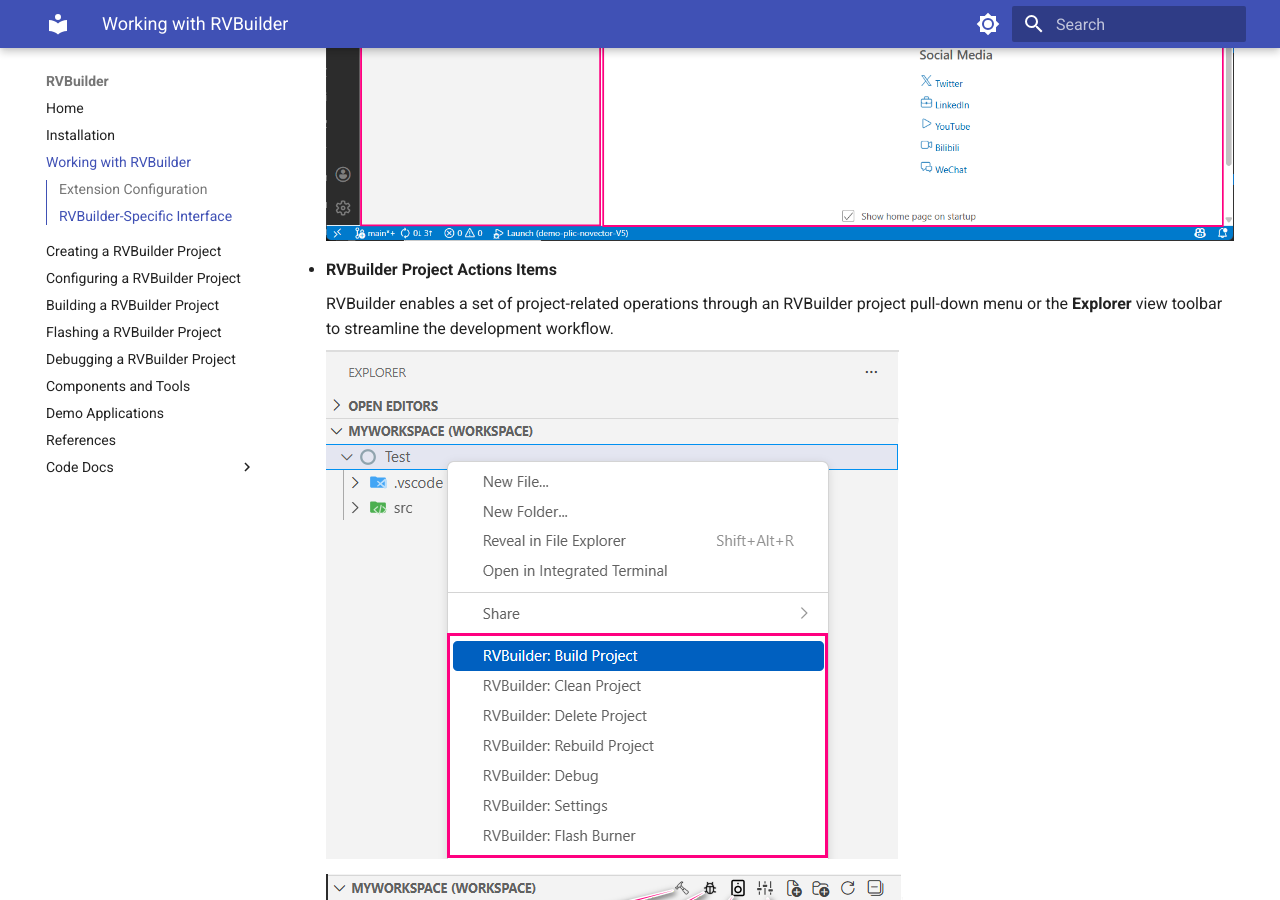
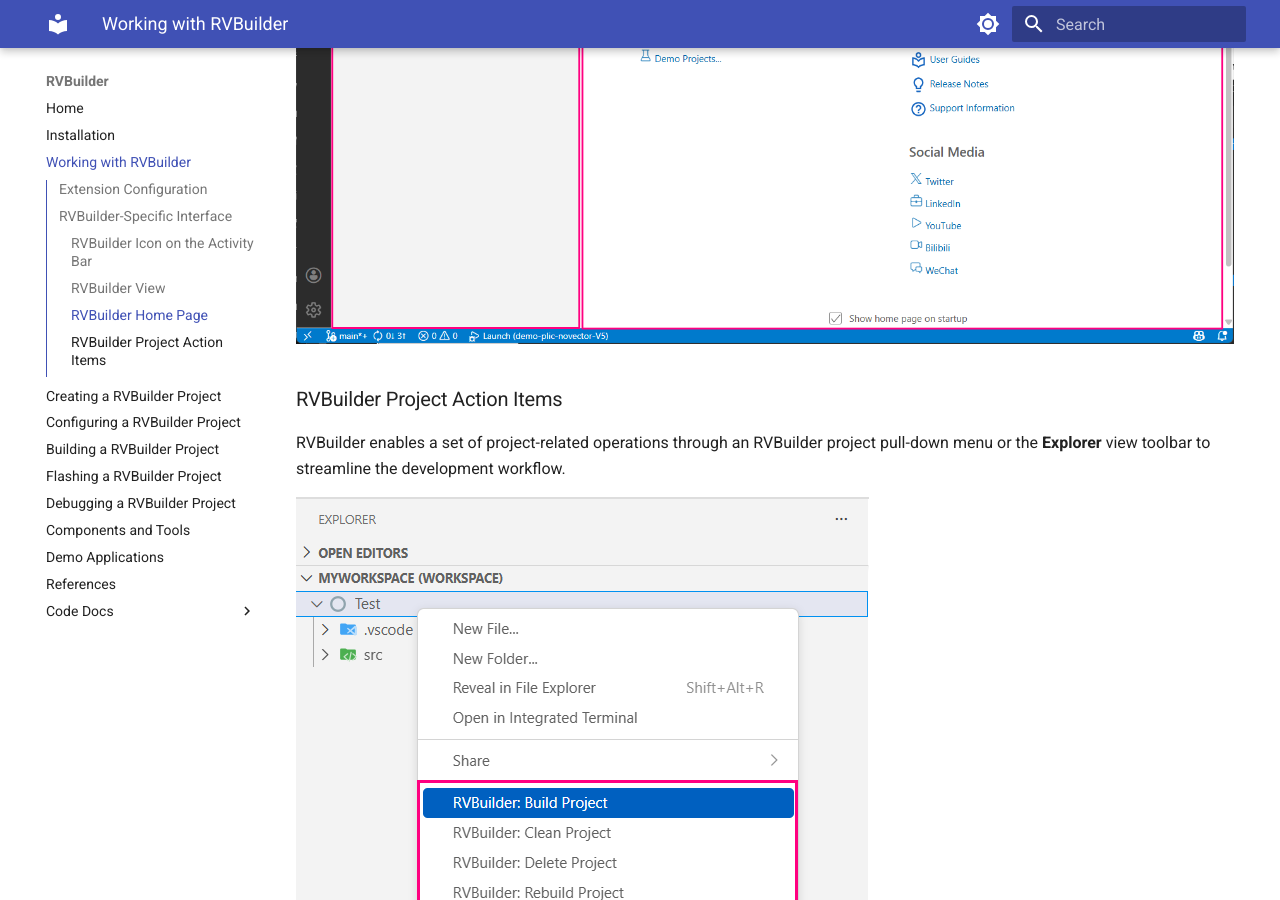
Before and after one commit to obscuredarling/qwpo4578, an MkDocs documentation site: the page built from docs/working.md, in a window 1280 px wide and 900 px high, scrolled down 1953 px. Built offline with MkDocs 1.6.1 and Material for MkDocs 9.7.7, drawn with Linux system fonts in a browser that asks for light colours.

Commit message:
Added "Adding RVBuilder Settings" descriptions

```diff
--- a/docs/project_create.md
+++ b/docs/project_create.md
@@ -1,4 +1,4 @@
-## Starting a New Project
+## Starting a New RVBuilder Project
 
 1. In Visual Studio Code, click ![RVBuilder icon](./images/RVBuilder_icon.png) to open the RVBuilder view and click **Home**.
 2. On the RVBuilder **Home** page, click **New Project**.
@@ -12,3 +12,15 @@
 ![RVBuilder project creation](./images/project_create.png)
 
 ## Adding RVBuilder settings to an Existing Project
+
+For an existing non-RVBuilder project, RVBuilder settings can be added to enable RVBuilder features and streamline development on Andes RISC-V processors. Proceed as follows:
+
+1. Open the workspace that contains the target project.
+
+2. In the **Explorer** view, select the project folder. Next, click any [RVBuilder project action item] (./working.md#rvuilder-project-action-items) from either the project context menu or the Explorer view title bar actions.
+
+   For example, right-click the project folder and select **RVBuilder: Settings**.
+
+3. A notification dialog appears indicating that the selected project is not yet configured for RVBuilder development. Click **Add** to add the required RVBuilder settings to the project.
+
+4. The project is now configured as an RVBuilder project. RVBuilder features such as build, debug, and flash operations dedicated for Andes RISC-V targets are enabled, and the project is ready for development using the RVBuilder workflow.
--- a/docs/working.md
+++ b/docs/working.md
@@ -15,34 +15,34 @@
 
 ## RVBuilder-Specific Interface
 
-- **RVBuilder Icon on the Activity Bar**
+### RVBuilder Icon on the Activity Bar
 
-    The RVBuilder icon serves as the entry point to the RVBuilder view.
+   The RVBuilder icon serves as the entry point to the RVBuilder view.
 
-- **RVBuilder View**
+### RVBuilder View
 
-    This view provides access to the RVBuilder Home page.
+   This view provides access to the RVBuilder Home page.
 
-- **RVBuilder Home Page**
+### RVBuilder Home Page
 
-    The RVBuilder Home page provides quick access to creating a new RVBuilder project or importing an RVBuilder demo project. It also includes links to reference documentation, technical support resources, and Andes Technology social media channels for developers who want to learn more.
+   The RVBuilder Home page provides quick access to creating a new RVBuilder project or importing an RVBuilder demo project. It also includes links to reference documentation, technical support resources, and Andes Technology social media channels for developers who want to learn more.
 
-    ![RVBuilder Entry Interface](./images/Interface_entry.png)
+   ![RVBuilder Entry Interface](./images/Interface_entry.png)
 
-- **RVBuilder Project Actions Items**
+### RVBuilder Project Action Items
 
-    RVBuilder enables a set of project-related operations through an RVBuilder project pull-down menu or the **Explorer** view toolbar to streamline the development workflow.
+   RVBuilder enables a set of project-related operations through an RVBuilder project pull-down menu or the **Explorer** view toolbar to streamline the development workflow.
 
-    ![RVBuilder Porject Menu Items](./images/RVBuilder_project_pulldown_menu.png)
+   ![RVBuilder Porject Menu Items](./images/RVBuilder_project_pulldown_menu.png)
 
-    ![RVBuilder Toolbar Items](./images/RVBuilder_toolbar.png)
+   ![RVBuilder Toolbar Items](./images/RVBuilder_toolbar.png)
 
-    | Menu Item | Description |
-    |---------|-------------|
-    | RVBuilder: Build Project| Compiles the current project and generates the target binary/executable. |
-    | RVBuilder: Clean Project | Removes all build artifacts generated during previous builds. |
-    | RVBuilder: Delete Project | Deletes the RVBuilder project, including the configuration and source files. |
-    | RVBuilder: Rebuild Project | Performs a clean operation followed by a full rebuild. |
-    | RVBuilder: Debug | Launches a debug session for the RVBuilder project using the configured settings. |
-    | RVBuilder: Settings | Opens the RVBuilder project settings for configuration and modification. |
-    | RVBuilder: Flash Burner | Programs the generated project binary to the flash memory of a specified target.  |
+   | Menu Item | Description |
+   |---------|-------------|
+   | RVBuilder: Build Project| Compiles the current project and generates the target binary/executable. |
+   | RVBuilder: Clean Project | Removes all build artifacts generated during previous builds. |
+   | RVBuilder: Delete Project | Deletes the RVBuilder project, including the configuration and source files. |
+   | RVBuilder: Rebuild Project | Performs a clean operation followed by a full rebuild. |
+   | RVBuilder: Debug | Launches a debug session for the RVBuilder project using the configured settings. |
+   | RVBuilder: Settings | Opens the RVBuilder project settings for configuration and modification. |
+   | RVBuilder: Flash Burner | Programs the generated project binary to the flash memory of a specified target.  |
```
Also changed, not shown: docs/components.md (+2 -1 lines).
